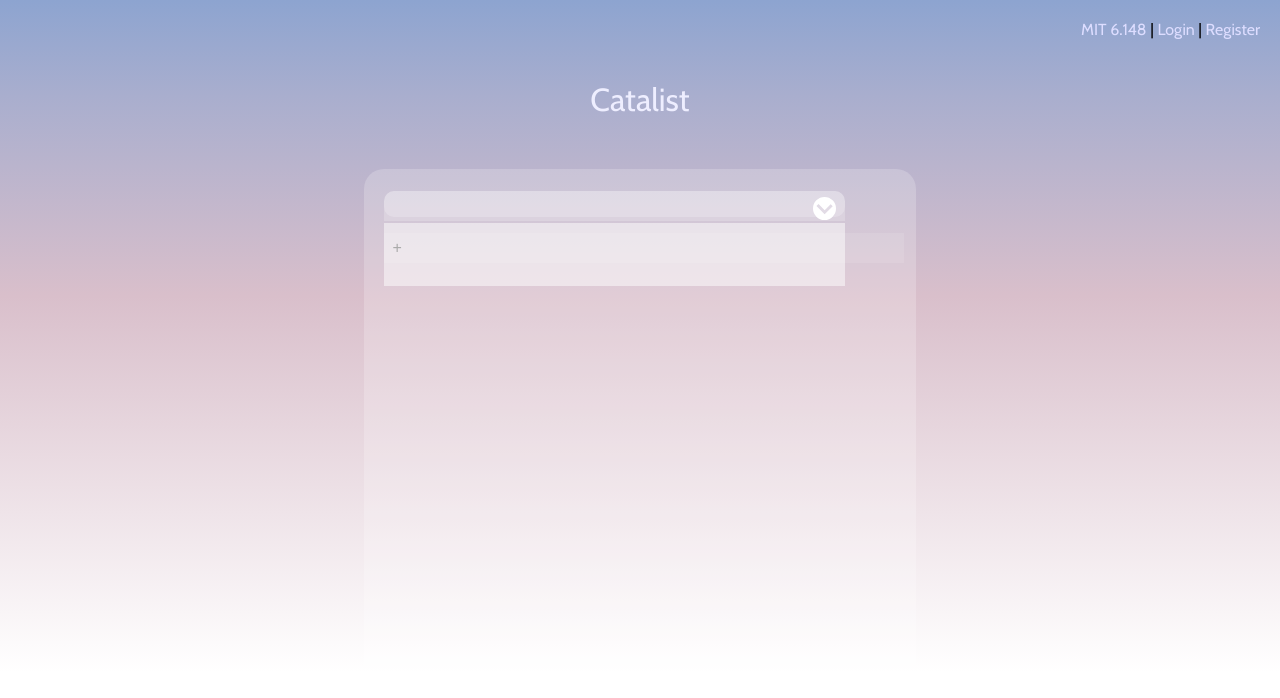
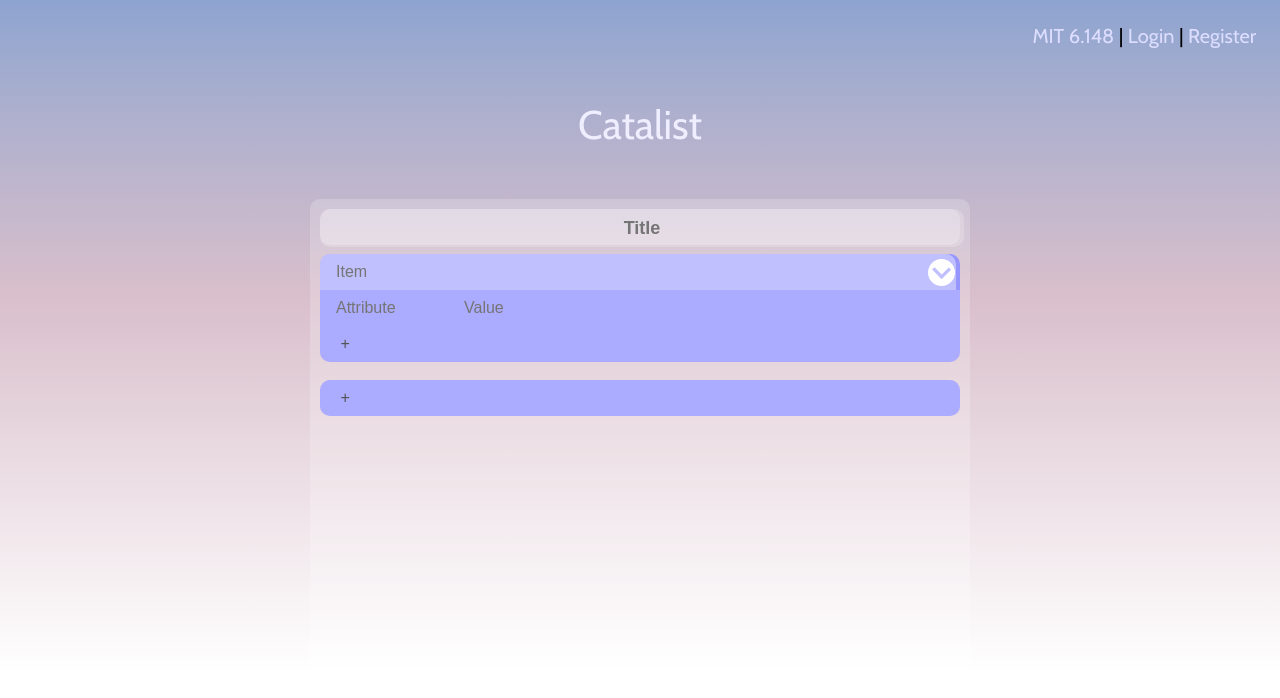
Before and after one commit to neutrinonerd3333/zutara-forever, a Flask app: page / in a window 1280 px wide. Shown: the top 698 px of the page. Run offline with Flask 2, Linux system fonts and the light colour scheme; some libraries are stand-ins or nearby versions.

Commit message:
-backup-
-backup-

```diff
--- a/static/css/list.css
+++ b/static/css/list.css
@@ -1,101 +1,137 @@
 .list {
-    font-family: 'Cabin', sans-serif;
-
-    width: 40%;
-    min-width: 250px;
-    height: 60%;
-    min-height: 250px;
-
-    /* eh these might be vestiges from testing */
-    display: inline-block;
-    float: left;
-
-    padding: 20px;
-    border-radius: 20px;
-    border: 0;
-    background-color: rgba(255, 255, 255, 0.2);
-
-    /* centers element on page */
     position: absolute;
     left: 0;
     right: 0;
     margin-left: auto;
     margin-right: auto;
+    font-size: 18px;
 }
-
-.listItem {
+.list {
+    width: 50%;
+    min-width: 400px;
+    height: 60%;
+    min-height: 400px;
     display: block;
     background-color: rgba(255, 255, 255, 0.2);
-    margin-right: 5%;
-    margin-bottom: 1em;
-    /*#tony-note: absolute positioning makes all the li's
-    overlap--probably not desired behavior ^_^*/
-    position: relative;
-    width: 90%;
-    height: 1.6em;
-
+    border: 0;
     border-radius: 10px;
+    padding: 10px;
+}
+.list * input {
+    font-size: 16px;
     border: 0;
+    outline: none;
+    background-color: rgba(255, 255, 255, 0.2);
+    transition: background .25s ease-in-out;
+    -moz-transition: background .25s ease-in-out;
+    -webkit-transition: background .25s ease-in-out;
+    /* same as 12pt font */
 }
-
-.itemTitle {
+.list * input:hover,
+.list * input:focus {
+    background-color: rgba(255, 255, 255, 0.5);
+}
+.list .listTitle,
+.list .listTitle input {
+    width: 100%;
+    height: 2em;
+    background-color: rgba(255, 255, 255, 0.2);
+    outline: none;
+    border: 0;
+    border-radius: 10px;
+    margin: 0 0 .5em 0;
+    text-align: center;
     font-weight: bold;
-    background-color: rgba(255, 255, 255, 0.2);
-    border-radius: 10px 10px 0 0;
-    border: 0;
-}
-
-.list input {
-    background-color: rgba(255, 255, 255, 0);
-    border: 0;
-
-    transition: background .25s ease-in-out;
-   -moz-transition: background .25s ease-in-out;
-   -webkit-transition: background .25s ease-in-out;
-
-    display: block;
-    min-height: 1.4em;
-    height: 100%;
-    padding: 4px;
-    margin: 2px 0 2px 0;
-
-    width: 100%;
     font-size: 1em;
 }
-
-/*
-the last input box should be special: if clicked it will
-spawn another input box after it (think Google Forms'
-form creation interface).
-*/
-.list .addRow input {
-    background-color: rgba(255, 255, 255, 0.1);
-}
-
-.list input:hover, .list input:focus {
-    background-color: rgba(255, 255, 255, 0.5);
-    border-bottom: 2px;
-}
-
-/* arrow to expand and show list (like the cars screenie you sent) */
-.list img {
-    display: inline-block;
-    position: absolute;
-
-    right: 2%;
-    top: .4em;
-    height: 1.4em;
-    width: 1.4em;
-}
-
-.list .attributes{
+.list .listItem {
     width: 100%;
-    display: hide;
+    min-height: 2em;
+    background-color: rgba(150, 150, 255, 1);
+    border-radius: 10px;
+    margin: 0;
+    margin-bottom: 1em;
+    padding: 0;
     position: relative;
 }
-/* subsequent list of attributes */
-.list .attribute {
-    display: hide;
+.listItem img {
+    width: 1.5em;
+    height: 1.5em;
+    margin: 0;
+    padding: 0;
+    position: absolute;
+    right: .3em;
+    top: .3em;
+}
+.list .lastListItem {
+    height: 2em;
+    border-radius: 10px;
+    background-color: rgba(150, 150, 255, 1);
+}
+.list .lastListItem input {
+    width: calc(100% - 2em);
+    height: 100%;
+    border-radius: 10px;
+    padding: 0 1em;
+}
+.list .listItem .itemTitle {
     position: relative;
-    background-color: rgba(255,255,255,0.5);
+    display: block;
+    width: calc(100% - 2em);
+    height: 2em;
+    background-color: rgba(255, 255, 255, 0);
+
+    border-radius: 10px 10px 0 0;
+    padding: 0;
+    margin: 0;
 }
+.itemTitle input {
+    background-color: rgba(255, 255, 255, 0.4);
+
+    padding: 0 1em;
+    margin: 0;
+
+    border-radius: 10px 10px 0 0;
+    height: 100%;
+    width: 100%;
+}
+.list .listItem .attributes {
+    border-radius: 0 0 10px 10px;
+}
+.attribute {
+    width: 100%;
+    height: 2em;
+    display: block;
+    padding: 0;
+    margin: 0;
+    border-radius: 0;
+}
+.lastAttribute{
+    height: 2em;
+    border-radius: 0 0 10px 10px;
+}
+.lastAttribute input {
+    width: calc(100% - 2em);
+    height: 100%;
+    border-radius: 0 0 10px 10px;
+    padding: 0 1em;
+}
+.key,
+.value {
+    display: inline-block;
+    height: 100%;
+    margin: 0;
+}
+.key {
+    width: 20%;
+}
+.value {
+    width: 80%;
+}
+.key input,
+.value input {
+    float: left;
+    width: calc(100% - 2em);
+    height: 100%;
+    padding: 0 1em;
+}
--- a/static/css/style.css
+++ b/static/css/style.css
@@ -7,8 +7,8 @@ html {
 }
 body {
     font-family: 'Cabin', sans-serif;
-    font-size: 12pt;
-    /* 1 em will become 12px everywhere else */
+    font-size: 20px;
+    /* 1 em will become 20px everywhere else */
 
     margin: 0 0 0 0;
     background: #fff;
@@ -118,9 +118,9 @@ a:hover {
     margin-left: auto;
     margin-right: auto;
 }
-input[type="text"],
-input[type="email"],
-input[type="password"] {
+.register input[type="text"],
+.register input[type="email"],
+.register input[type="password"] {
     display: block;
     text-align: left;
     height: 1.8em;
--- a/templates/home.html
+++ b/templates/home.html
@@ -11,24 +11,33 @@
 
 <section id="wrapper">
     <div class="list">
+        <div class="listTitle">
+            <input type="text" placeholder="Title">
+        </div>
         <div class="listItem">
             <!--list item-->
-            <div class="itemTitle"><input type="text"></div>
+            <div class="itemTitle">
+                <input type="text" placeholder="Item">
+            </div>
             <img src="{{ url_for('static', filename='img/down.svg') }}">
             <div class="attributes">
                 <!--all item attributes-->
                 <div class="attribute">
                     <!--single item attribute-->
-                    <div class="key">
-                        <input type="text">
-                    </div>
-                    <div class="value">
-                        <input type="text">
-                    </div>
+                    <div class="key"
+                        ><input type="text" placeholder="Attribute"
+                    ></div
+                    ><div class="value"
+                        ><input type="text" placeholder="Value"
+                    ></div>
+                </div>
+                <div class="lastAttribute">
+                    <input type="text" value=" +" disabled>
                 </div>
             </div>
         </div>
-        <div class="addRow"> <!--id because unique last element-->
+        <div class="lastListItem">
+            <!--id because unique last element-->
             <input type="text" value=" +" disabled>
         </div>
     </div>
```
Also changed, not shown: other parts of static/css/style.css (+12 -21 lines), 1 other file.
